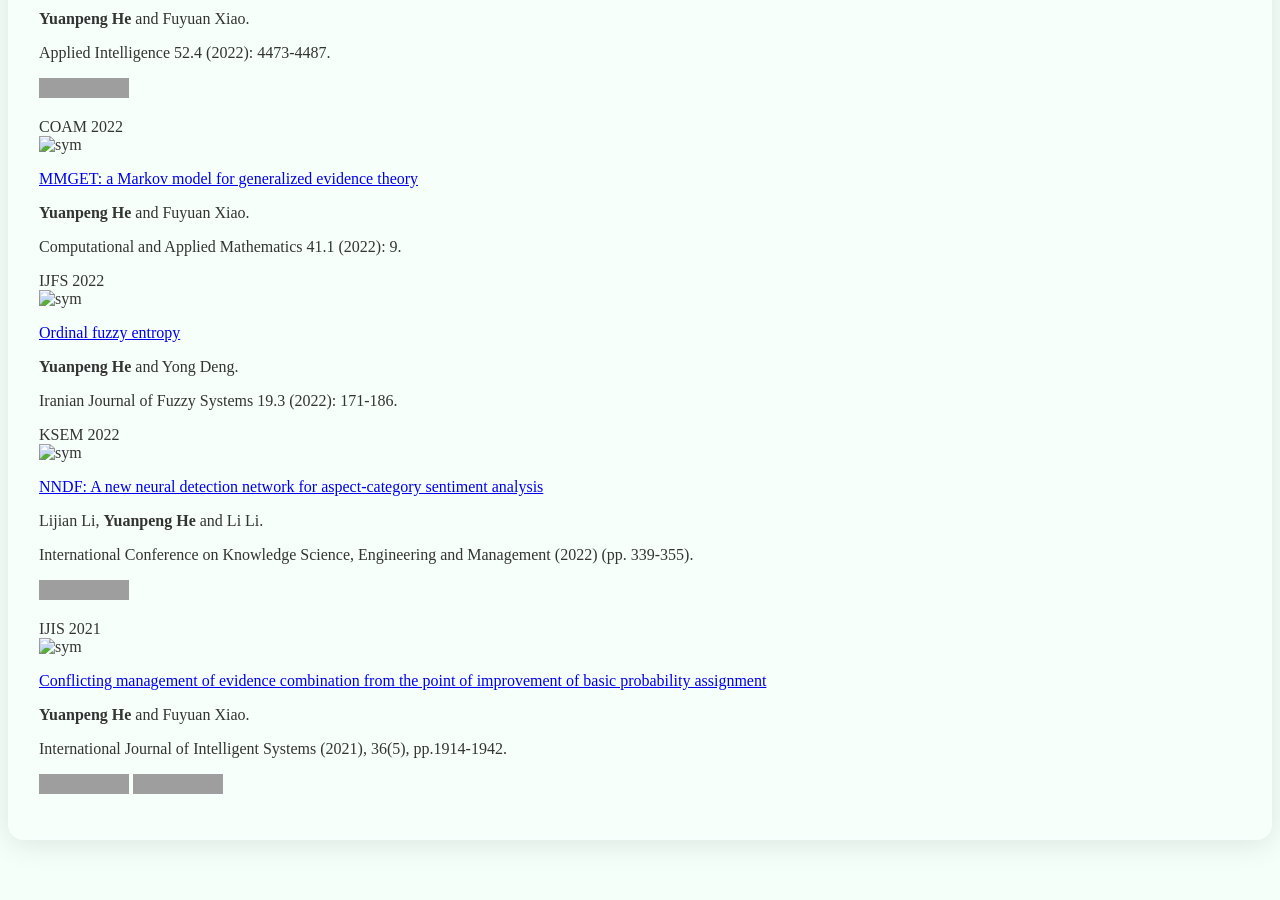
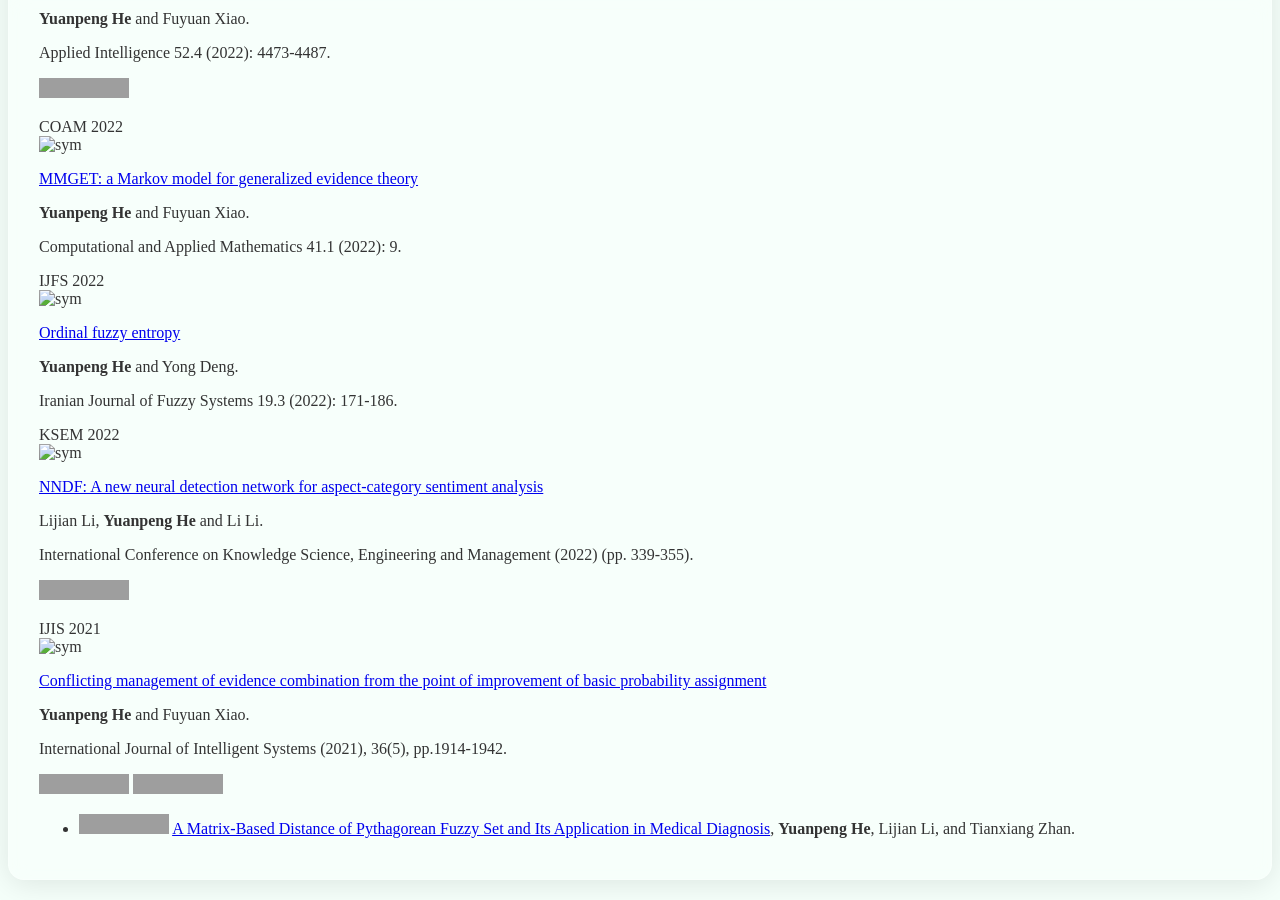
Before and after one commit to heyuanpengpku/heyuanpeng.github.io, a Jekyll site: the page built from _pages/includes/pub.md, in a window 1280 px wide and 900 px high, scrolled down 3783 px. Built offline with Jekyll 4.4.1, drawn with Linux system fonts in a browser that asks for light colours; our own code applies the rules of GitHub Pages for plain Markdown files; before the commit the page ends 4643 px from its top, so only the background shows below that; grey boxes are pictures that could not be loaded.

Commit message:
2025-10-10 00:48:19

```diff
--- a/_pages/includes/pub.md
+++ b/_pages/includes/pub.md
@@ -336,4 +336,7 @@ International Journal of Intelligent Systems (2021), 36(5), pp.1914-1942.
 </div>
 
 
+- [![arXiv](https://img.shields.io/badge/cs.AI-2102.01538-b31b1b?style=flat&logo=arxiv&logoColor=red)](https://arxiv.org/abs/2102.01538) [A Matrix-Based Distance of Pythagorean Fuzzy Set and Its Application in Medical Diagnosis](https://arxiv.org/abs/2102.01538), **Yuanpeng He**, Lijian Li, and Tianxiang Zhan.
+
+
 </div>
```
